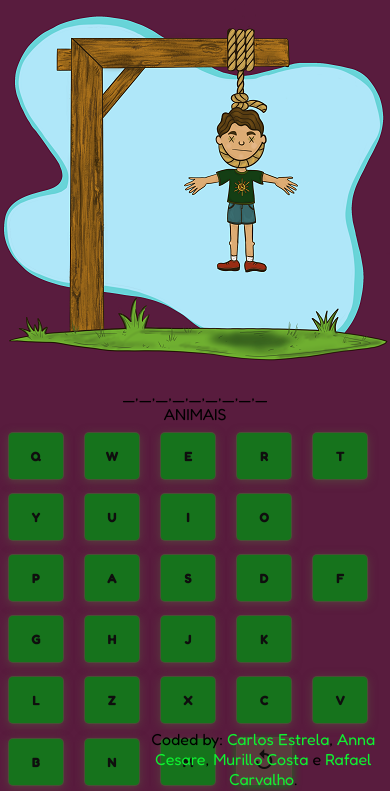
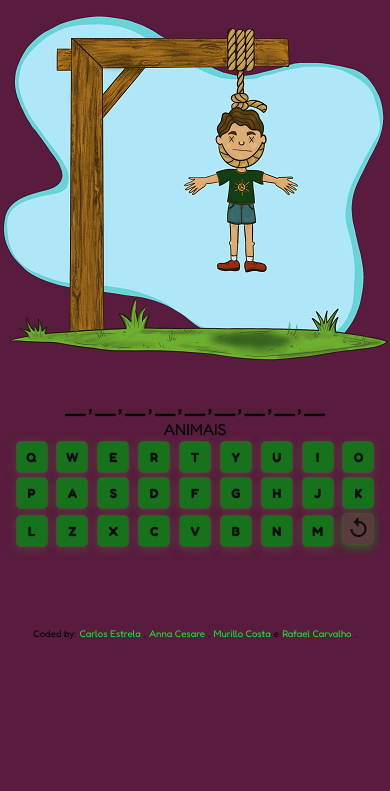
Before and after one commit to carlosalbertoestrela/forca2.0_em-grupo, a plain HTML site: page index.html in a window 390 px wide. Shown: the part 55-846 px from the top of the page. Drawn offline with Linux system fonts and the light colour scheme.

Commit message:
minimamente responsivo

```diff
--- a/assets/styles/style.css
+++ b/assets/styles/style.css
@@ -27,7 +27,8 @@ header {
 
 h1 {
     color: var(--font-color);
-    text-shadow: 1px 1px 5px #09440dbb;;
+    text-shadow: 1px 1px 5px #09440dbb;
+    margin-right: 1rem;
 }
 
 a{
@@ -43,12 +44,17 @@ main {
     align-items: center;
 }
 
+#palavra__escondida {
+    font-size: 1.8rem;
+}
+
 footer {
     color: black;
-    position: absolute;
-    bottom: 0;
-    text-align: center;
-    left: 35%;
+    display: flex;
+    gap: 0.2rem;
+    justify-content: center;
+    margin-top: 5rem;
+
 }
 
 #forca__img {
@@ -75,7 +81,7 @@ footer {
     font-weight: bold;
     background-color: var(--kb-color);
     margin: 0.5rem;
-    margin-bottom: 5px;
+    margin-bottom: 0.313rem;
     cursor: pointer;
     box-shadow: 0px 2px 10px var(--kb-key);
     border-radius: 5px;
@@ -103,3 +109,33 @@ footer {
 
 
 /*fim estilização teclado*/
+
+@media (max-width: 795px) {
+    .botao {
+        width: 2.5rem;
+        height: 2rem;
+    }
+}
+
+@media (max-width: 600px) {
+    .botao {
+        width: 2rem;
+        height: 2rem;
+    }
+    footer {
+        font-size:0.6rem;
+    }
+    }
+
+
+@media (max-width: 520px) {
+    .botao {
+        margin: 0.15rem;
+        margin-bottom: 0.1rem;
+    }
+
+    footer {
+        font-size:0.6rem;
+
+    }
+}
```
